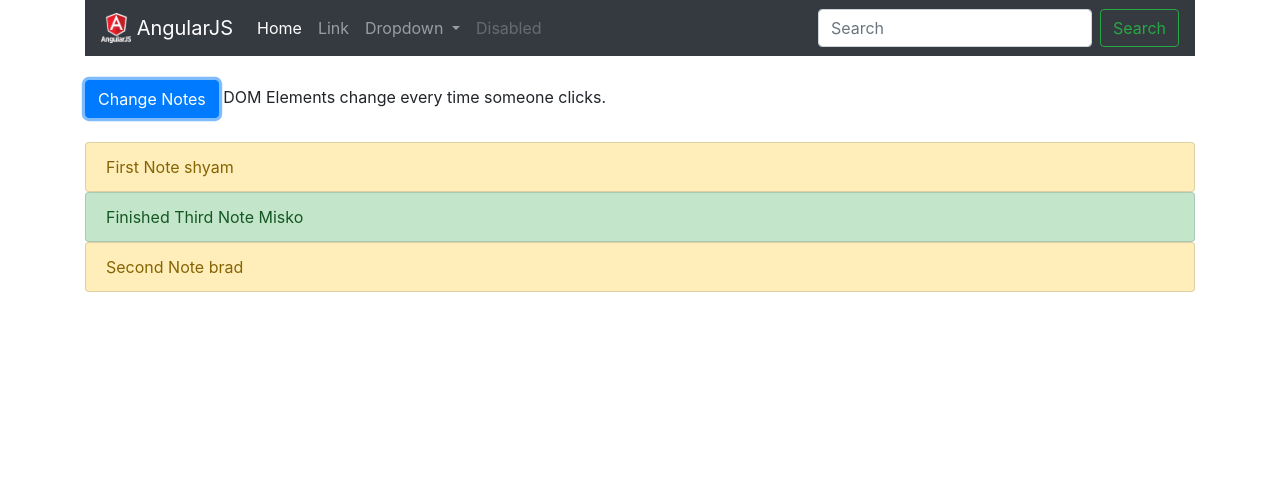
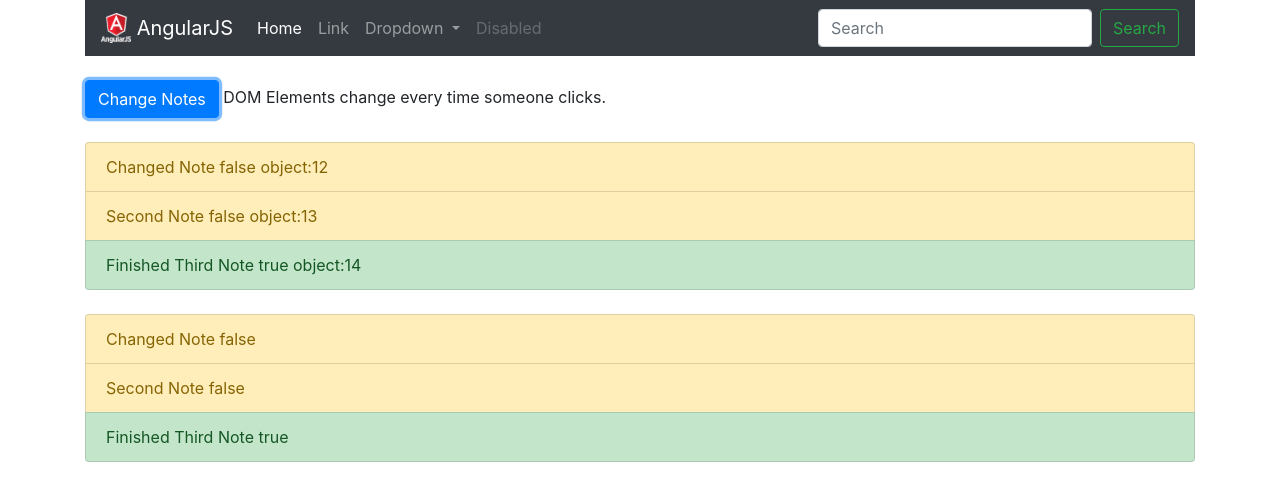
Before and after one commit to charliegdev/angularJS-sample, a website: page index.html in a window 1280 px wide. Both pictures are taken after a click on the button "Change Notes". Drawn offline with nearby package versions, Linux system fonts and the light colour scheme.

Commit message:
Use note.id to track ng-repeat, instead of using default hash.

```diff
--- a/app.js
+++ b/app.js
@@ -1,7 +1,47 @@
 angular.module("notesApp", []).controller("MainCtrl", [function () {
-    this.notes = {
-        shyam: { id: 1, label: "First Note", done: false },
-        Misko: { id: 3, label: "Finished Third Note", done: true },
-        brad: { id: 2, label: "Second Note", done: false },
+    let notes = [
+        {
+            id: 1,
+            label: "First Note",
+            done: false,
+            someRandom: 31431
+        },
+        {
+            id: 2,
+            label: "Second Note",
+            done: false
+        },
+        {
+            id: 3,
+            label: "Finished Third Note",
+            done: true
+        }
+    ];
+
+    this.notes1 = angular.copy(notes);
+    this.notes2 = angular.copy(notes);
+
+    this.changeNotes = () => {
+        notes = [
+            {
+                id: 1,
+                label: "Changed Note",
+                done: false,
+                someRandom: 4242
+            },
+            {
+                id: 2,
+                label: "Second Note",
+                done: false,
+            },
+            {
+                id: 3,
+                label: "Finished Third Note",
+                done: true,
+            },
+        ];
+
+        this.notes1 = angular.copy(notes);
+        this.notes2 = angular.copy(notes);
     };
 }]);
--- a/index.html
+++ b/index.html
@@ -6,6 +6,7 @@
     <meta name="viewport" content="width=device-width, initial-scale=1, shrink-to-fit=no">
     <link rel="stylesheet" href="https://maxcdn.bootstrapcdn.com/bootstrap/4.0.0/css/bootstrap.min.css" integrity="sha384-Gn5384xqQ1aoWXA+058RXPxPg6fy4IWvTNh0E263XmFcJlSAwiGgFAW/dAiS6JXm" crossorigin="anonymous">
     <link rel="stylesheet" href="style.css">
+    <script src="/node_modules/angular/angular.js"></script>
 
     <title>Hello AngularJS</title>
 </head>
@@ -58,16 +59,27 @@
             <span>DOM Elements change every time someone clicks.</span>
             <br>
             <br>
-            <ul ng-repeat="(author, note) in ctrl.notes" class="list-group">
-                <li class="list-group-item" ng-class="note.done ? 'list-group-item-success' : 'list-group-item-warning'">
+            <ul class="list-group" >
+                <li ng-repeat="note in ctrl.notes1" class="list-group-item"
+                        ng-class="note.done ? 'list-group-item-success' : 'list-group-item-warning'" ng-cloak>
                     <span class="label">{{note.label}}</span>
-                    <span class="author" ng-bind="author"></span>
+                    <span class="author">{{note.done}}</span>
+                    <span>{{note.$$hashKey}}</span>
+                </li>
+            </ul>
+
+            <br>
+            <ul class="list-group" >
+                <li ng-repeat="note in ctrl.notes2 track by note.id" class="list-group-item"
+                        ng-class="note.done ? 'list-group-item-success' : 'list-group-item-warning'" ng-cloak>
+                    <span class="label">{{note.label}}</span>
+                    <span class="author">{{note.done}}</span>
+                    <span>{{note.$$hashKey}}</span>
                 </li>
             </ul>
         </div>
     </div>
 
-    <script src="/node_modules/angular/angular.js"></script>
     <script src="app.js"></script>
     <script src="https://code.jquery.com/jquery-3.2.1.slim.min.js" integrity="sha384-KJ3o2DKtIkvYIK3UENzmM7KCkRr/rE9/Qpg6aAZGJwFDMVNA/GpGFF93hXpG5KkN" crossorigin="anonymous"></script>
     <script src="https://cdnjs.cloudflare.com/ajax/libs/popper.js/1.12.9/umd/popper.min.js" integrity="sha384-ApNbgh9B+Y1QKtv3Rn7W3mgPxhU9K/ScQsAP7hUibX39j7fakFPskvXusvfa0b4Q" crossorigin="anonymous"></script>
```
Also changed, not shown: style.css (line endings or trailing spaces).
